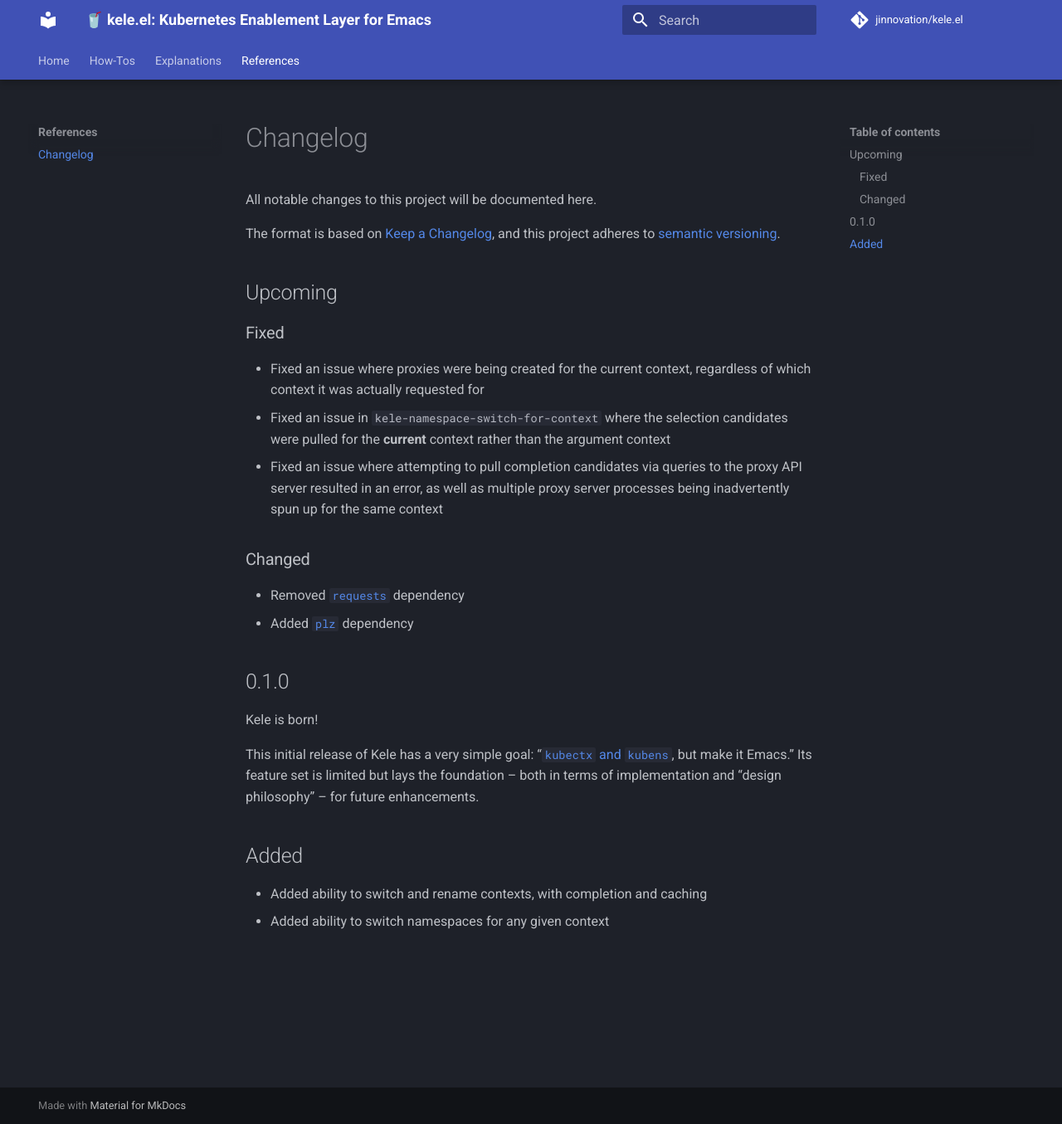
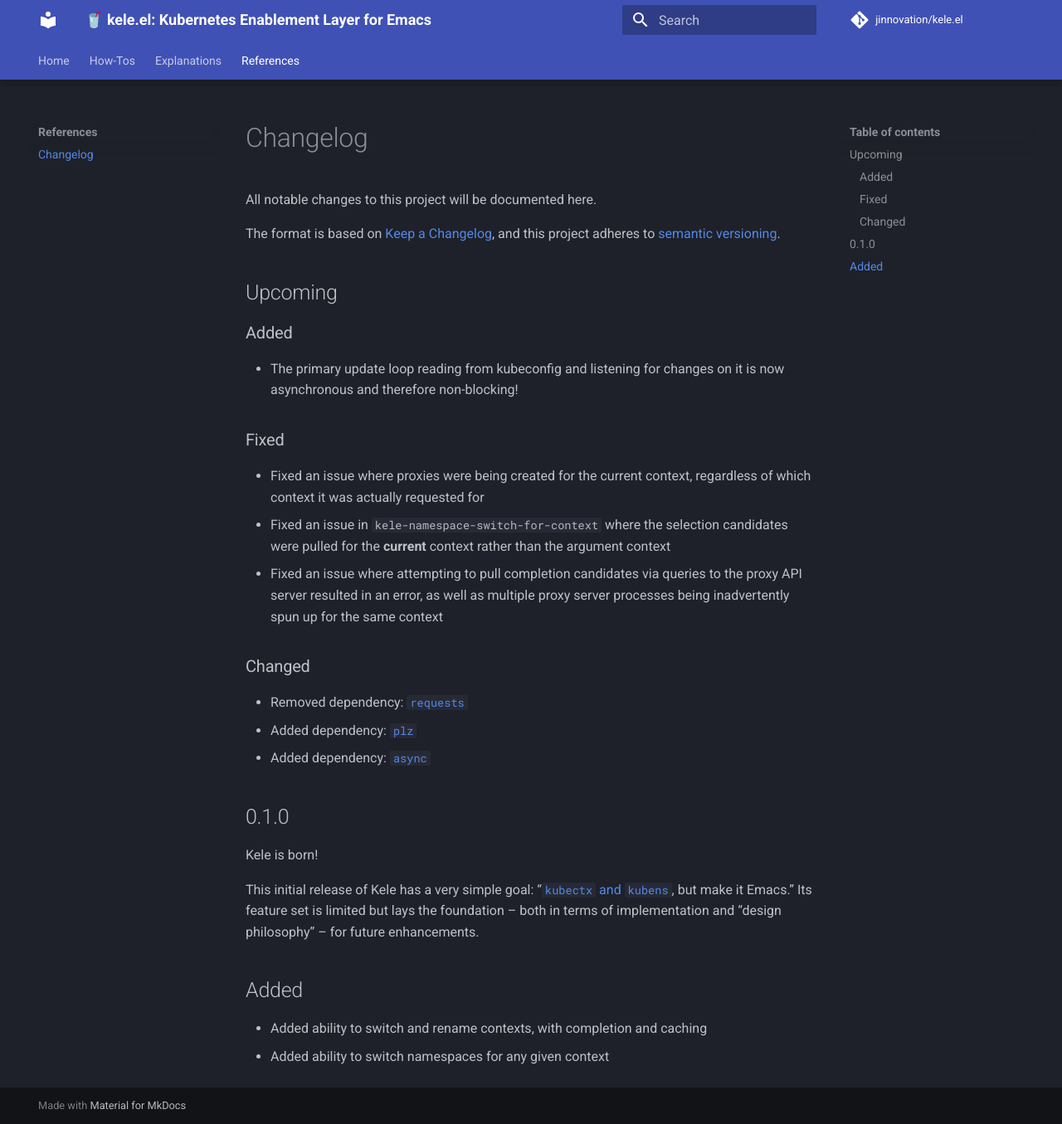
Before and after one commit to jinnovation/kele.el, an MkDocs documentation site: the page built from docs/references/changelog.md, in a window 1280 px wide and 1355 px high. Shown: the whole window at 83% size. Built offline with MkDocs 1.6.1 and Material for MkDocs 9.7.7, drawn with Linux system fonts in a browser that asks for light colours; comment, search, counter and statistics services are not loaded.

Commit message:
feat: pull info from and listen to updates on kubeconfig asynchronously (#29)
Closes #11.

This reverts commit 00d1abb0338f08e2d6cb922bb7b5da4446817eb8.

```diff
--- a/docs/references/changelog.md
+++ b/docs/references/changelog.md
@@ -10,6 +10,11 @@ versioning][semver].
 [semver]: https://semver.org/spec/v2.0.0.html
 
 ## Upcoming
+
+### Added
+
+- The primary update loop reading from kubeconfig and listening for changes on
+  it is now asynchronous and therefore non-blocking!
 
 ### Fixed
 
@@ -24,8 +29,9 @@ versioning][semver].
 
 ### Changed
 
-- Removed [`requests`](https://github.com/tkf/emacs-request) dependency
-- Added [`plz`](https://github.com/alphapapa/plz.el) dependency
+- Removed dependency: [`requests`](https://github.com/tkf/emacs-request)
+- Added dependency: [`plz`](https://github.com/alphapapa/plz.el)
+- Added dependency: [`async`](https://github.com/jwiegley/emacs-async/)
 
 ## 0.1.0
 
```
Also changed, not shown: 4 other files.
